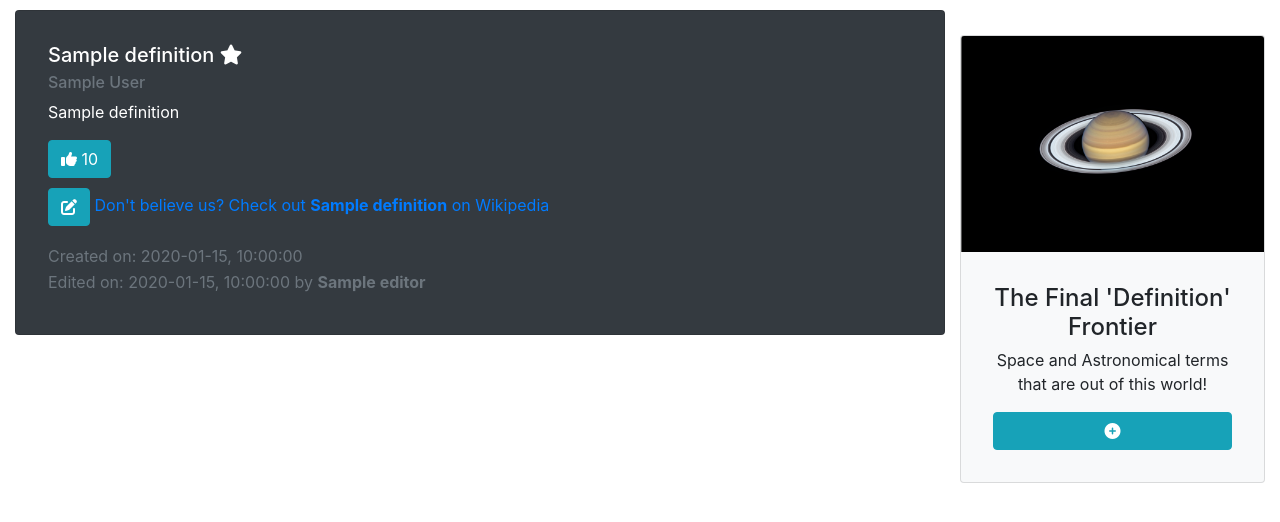
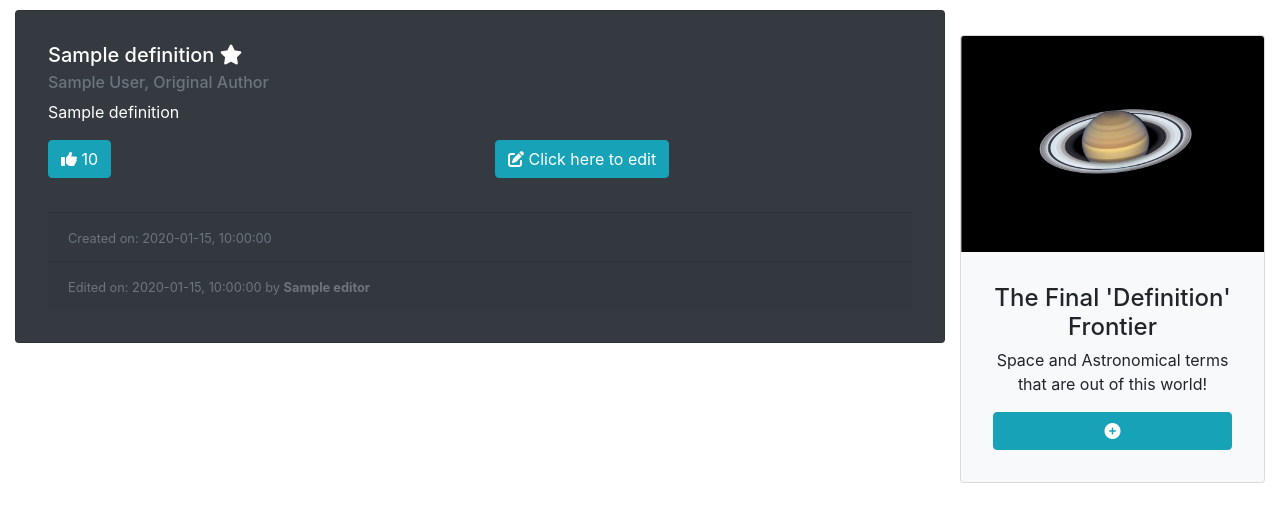
Before and after one commit to scottymcandrew/space-wiki, a Flask app: page / in a window 1280 px wide. Shown: the part 138-660 px from the top of the page. Run offline with Flask 2, Linux system fonts and the light colour scheme; a database or web service that is not in the repository returns one stand-in record (values such as "Sample title"); some libraries are stand-ins or nearby versions.

Commit message:
Changed formatting on main page cards

```diff
--- a/templates/space.html
+++ b/templates/space.html
@@ -20,31 +20,36 @@
                 <div class="card text-white bg-dark">
                     <div class="card-body">
                         <h5 class="card-title">{{ d.definition_name }} <i class="fas fa-star"></i></h5>
-                        <h6 class="card-subtitle mb-2 text-muted">{{ d.author }}</h6>
+                        <h6 class="card-subtitle mb-2 text-muted">{{ d.author }}, Original Author</h6>
                         <p class="card-text">{{ d.definition }}</p>
-                        <div class="card-links-container">
+                        <div class="card-links-container row">
+                            <div class="col">
                                 <form id="vote-form" action="{{ url_for('add_vote', def_id=d._id) }}" method="post">
                                     <input type="hidden" id="def_id" name="def_id" value={{ d._id }}>
                                     <button type="submit" class="btn btn-info"><i class="fas fa-thumbs-up"></i>
                                         {{ d.votes }}</button>
                                 </form>
-
+                            </div>
+                            <div class="col">
+                                <div class="edit-container">
                                     <a href="{{ url_for('edit_definition', def_id=d._id) }}">
-                                <button class="btn btn-info"><i class="fas fa-edit"></i></button>
+                                        <button class="btn btn-info"><i class="fas fa-edit"></i>  Click here to edit</button>
                                     </a>
-
-                            <a href="https://en.wikipedia.org/wiki/{{ d.definition_name }}" target="_blank"
-                               class="card-link">Don't believe us? Check out <strong>{{ d.definition_name }}</strong> on
-                                Wikipedia</a>
+                                </div>
+                            </div>
                         </div>
                         <br>
-                        <p class="card-subtitle mb-2 text-muted footer-date">Created
-                            on: {{ d.date.strftime('%Y-%m-%d, %H:%M:%S') }}</p>
+                        <div class="card-footer">
+                            <small class="card-subtitle mb-2 text-muted footer-date">Created
+                                on: {{ d.date.strftime('%Y-%m-%d, %H:%M:%S') }}</small>
+                        </div>
                         {% if d.updated_when %}
-                            <p class="card-subtitle mb-2 text-muted footer-updated">
+                            <div class="card-footer">
+                                <small class="card-subtitle mb-2 text-muted footer-updated">
                                     Edited on: {{ d.updated_when.strftime('%Y-%m-%d, %H:%M:%S') }} by
                                     <strong>{{ d.editor }}</strong>
-                            </p>
+                                </small>
+                            </div>
                         {% endif %}
                     </div>
                 </div>
```
Also changed, not shown: templates/search_results.html (+11 -8 lines). Lines whose indentation alone changed are shown as unchanged.
